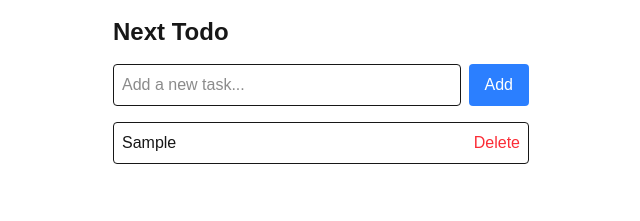
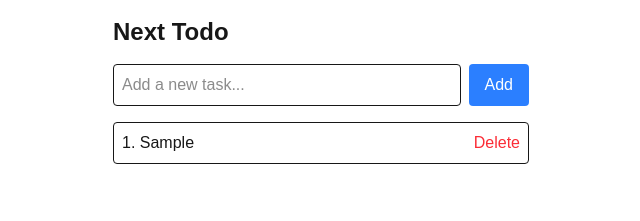
Before and after one commit to DenizShayan/next-todo, a Next.js app: page / in a window 1280 px wide. Both pictures are taken after typing "Sample" into the empty fields and a click on the button "Add". Shown: the top 221 px of the page, without its empty margins (319-959 px from the left). Built offline with nearby package versions, Linux system fonts and the light colour scheme.

Commit message:
Update page.tsx

```diff
--- a/src/app/page.tsx
+++ b/src/app/page.tsx
@@ -2,7 +2,7 @@
 
 import { useState } from 'react';
 
-// Define the shape of a todo item
+// Define the type for a todo item
 type Todo = {
   id: number;
   text: string;
@@ -10,10 +10,11 @@ type Todo = {
 };
 
 export default function Home() {
+  // State for the input field and todo list
   const [input, setInput] = useState<string>('');
   const [todos, setTodos] = useState<Todo[]>([]);
 
-  // Add new todo
+  // Handle form submission to add a new todo
   const handleSubmit = (e: React.FormEvent) => {
     e.preventDefault();
     if (!input.trim()) return;
@@ -21,14 +22,14 @@ export default function Home() {
     const newTodo: Todo = {
       id: Date.now(),
       text: input.trim(),
-      done: false
+      done: false,
     };
 
     setTodos([...todos, newTodo]);
     setInput('');
   };
 
-  // Toggle done status
+  // Toggle the done state of a todo
   const toggleTodo = (id: number) => {
     setTodos((prev) =>
       prev.map((todo) =>
@@ -37,7 +38,7 @@ export default function Home() {
     );
   };
 
-  // Delete a todo
+  // Delete a todo from the list
   const deleteTodo = (id: number) => {
     setTodos((prev) => prev.filter((todo) => todo.id !== id));
   };
@@ -46,6 +47,7 @@ export default function Home() {
     <main className="p-4 max-w-md mx-auto">
       <h1 className="text-2xl font-bold mb-4">Next Todo</h1>
 
+      {/* Form to add new todo */}
       <form onSubmit={handleSubmit} className="flex gap-2 mb-4">
         <input
           value={input}
@@ -61,18 +63,20 @@ export default function Home() {
         </button>
       </form>
 
+      {/* List of todos with numbers */}
       <ul className="space-y-2">
-        {todos.map((todo) => (
+        {todos.map((todo, index) => (
           <li
             key={todo.id}
             className="flex items-center justify-between p-2 border rounded"
           >
             <span
               onClick={() => toggleTodo(todo.id)}
-              className={`cursor-pointer flex-grow ${todo.done ? 'line-through text-gray-400' : ''
-                }`}
+              className={`cursor-pointer flex-grow ${
+                todo.done ? 'line-through text-gray-400' : ''
+              }`}
             >
-              {todo.text}
+              {index + 1}. {todo.text}
             </span>
             <button
               onClick={() => deleteTodo(todo.id)}
```
